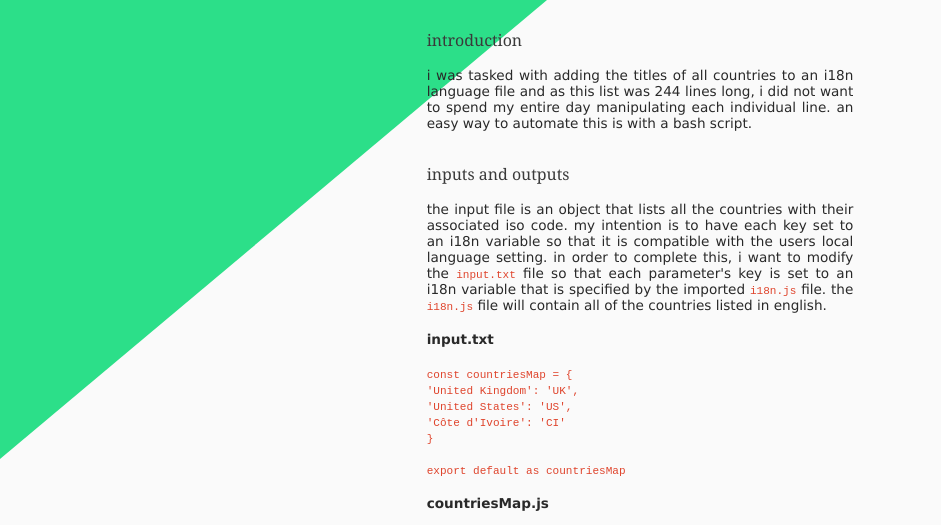
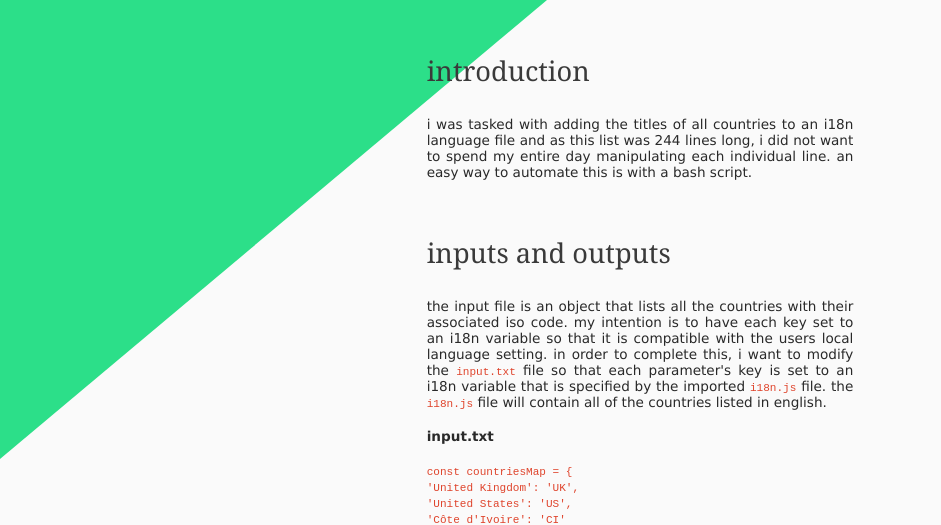
Before and after one commit to gedkirkham/gedkirkham.dev, a plain HTML site: page blog/post/bash-i18n.html in a window 1280 px wide. Shown: the part 278-803 px from the top of the page, without its empty margins (0-941 px from the left). Drawn offline with Linux system fonts and the light colour scheme.

Commit message:
style: en-large h3 tag text size

```diff
--- a/style.css
+++ b/style.css
@@ -140,6 +140,10 @@ h1 {
 
 h1 a {
   padding-top: 10px;
+}
+
+h3 {
+  font-size:2em
 }
 
 @media(min-width:801px) {
```
